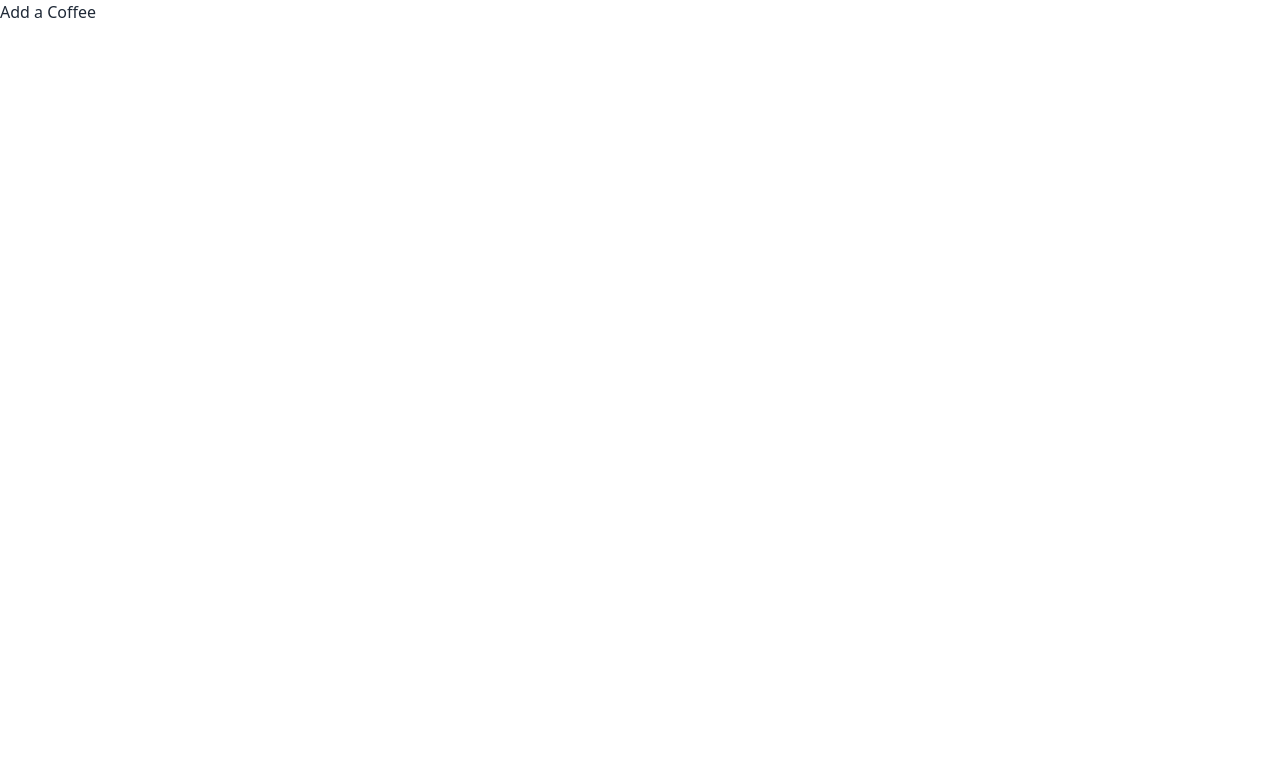
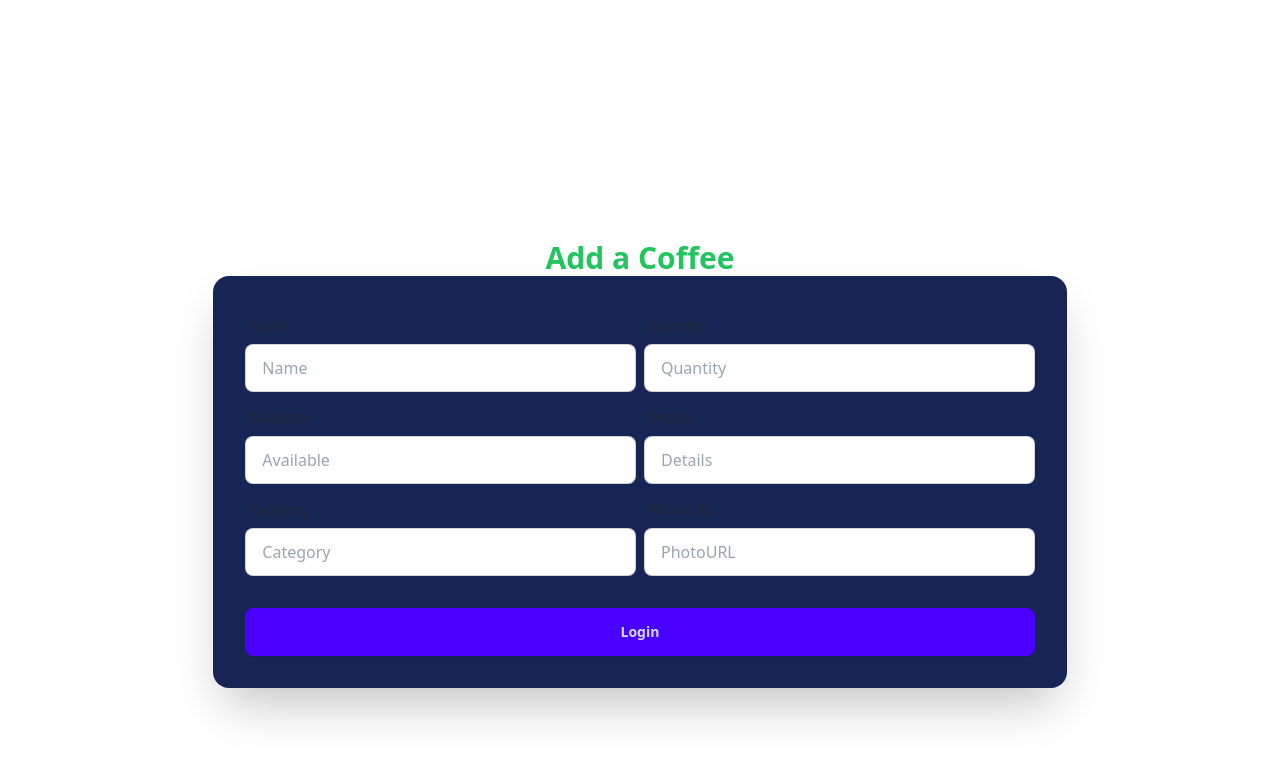
Before and after one commit to SudiptaRoy05/coffee-shop-client, a React (Vite) app: page /addCoffee in a window 1280 px wide. Shown: the top 760 px of the page. Built offline with nearby package versions, Linux system fonts and the light colour scheme.

Commit message:
add coffee form design added

```diff
--- a/src/Components/AddCoffee.jsx
+++ b/src/Components/AddCoffee.jsx
@@ -1,7 +1,86 @@
 export default function AddCoffee() {
   return (
-    <div>
-      <h1>Add a Coffee</h1>
+    <div className="flex justify-center items-center mt-60 flex-col w-8/12 mx-auto">
+      <h1 className="text-center text-3xl font-bold text-green-500">Add a Coffee</h1>
+      <div className="card w-full shrink-0 shadow-2xl bg-blue-950">
+        <form className="card-body grid grid-cols-2">
+          <div className="form-control">
+            <label className="label">
+              <span className="label-text">Name</span>
+            </label>
+            <input
+              type="text"
+              name="name"
+              placeholder="Name"
+              className="input input-bordered"
+              required
+            />
+          </div>
+          <div className="form-control">
+            <label className="label">
+              <span className="label-text">Quantity</span>
+            </label>
+            <input
+              type="text"
+              name="quantity"
+              placeholder="Quantity"
+              className="input input-bordered"
+              required
+            />
+          </div>
+          <div className="form-control">
+            <label className="label">
+              <span className="label-text">Available</span>
+            </label>
+            <input
+              type="text"
+              name="available"
+              placeholder="Available"
+              className="input input-bordered"
+              required
+            />
+          </div>
+          <div className="form-control">
+            <label className="label">
+              <span className="label-text">Details</span>
+            </label>
+            <input
+              type="text"
+              name="details"
+              placeholder="Details"
+              className="input input-bordered"
+              required
+            />
+          </div>
+          <div className="form-control">
+            <label className="label">
+              <span className="label-text">Category</span>
+            </label>
+            <input
+              type="text"
+              name="category"
+              placeholder="Category"
+              className="input input-bordered"
+              required
+            />
+          </div>
+          <div className="form-control">
+            <label className="label">
+              <span className="label-text">PhotoURL</span>
+            </label>
+            <input
+              type="text"
+              name="photoURL"
+              placeholder="PhotoURL"
+              className="input input-bordered"
+              required
+            />
+          </div>
+          <div className="form-control mt-6 col-span-2">
+            <button className="btn btn-primary">Login</button>
+          </div>
+        </form>
+      </div>
     </div>
   );
 }
--- a/src/Components/UpdateCoffee.jsx
+++ b/src/Components/UpdateCoffee.jsx
@@ -1,8 +1,8 @@
-
 export default function UpdateCoffee() {
   return (
     <div>
-        <h1>Update coffee</h1>
+      <h1>Update a coffee</h1>
+
     </div>
-  )
+  );
 }
```
